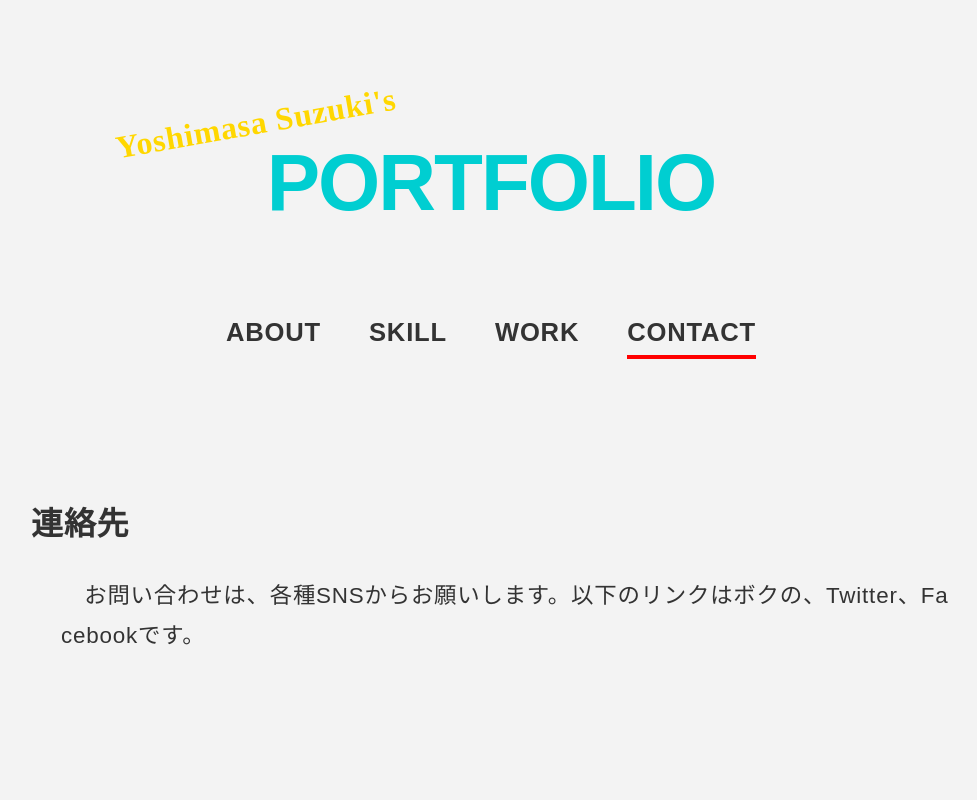
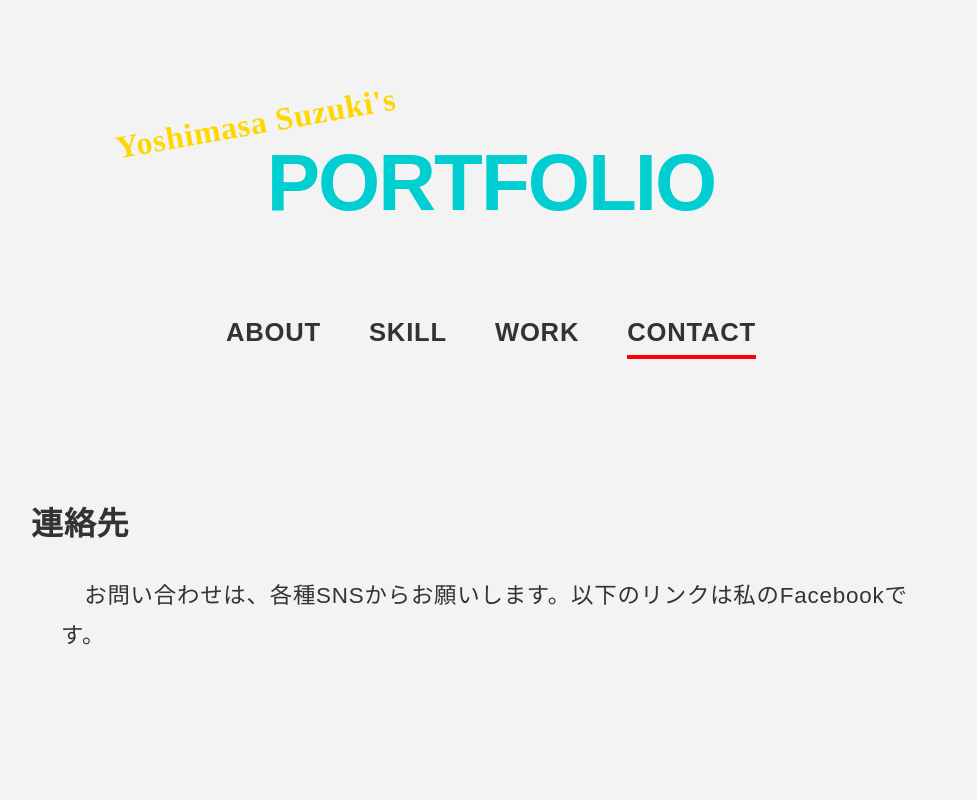
Before and after one commit to yyy-Szk/portfolio, a React (Create React App) app: page / in a window 1280 px wide. Both pictures are taken after a click on the item "CONTACT". Shown: the top 800 px of the page, without its empty margins (149-1126 px from the left). Built offline with nearby package versions, Linux system fonts and the light colour scheme.

Commit message:
軽微な修正

```diff
--- a/src/components/contact.jsx
+++ b/src/components/contact.jsx
@@ -10,7 +10,7 @@ class Contact extends React.Component {
         <div class="inner">
           <h1>連絡先</h1>
           <div class="desc">
-            <p>　お問い合わせは、各種SNSからお願いします。以下のリンクはボクの、Twitter、Facebookです。</p>
+            <p>　お問い合わせは、各種SNSからお願いします。以下のリンクは私のFacebookです。</p>
           </div>
         </div>
         <div class="container">
```
